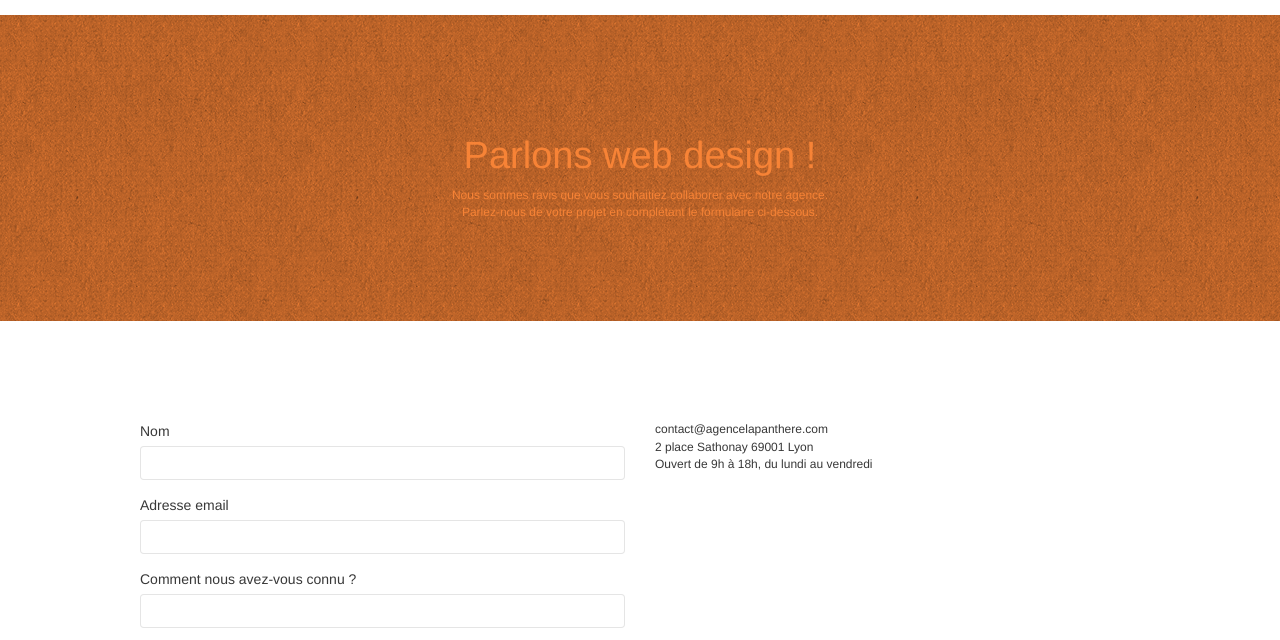
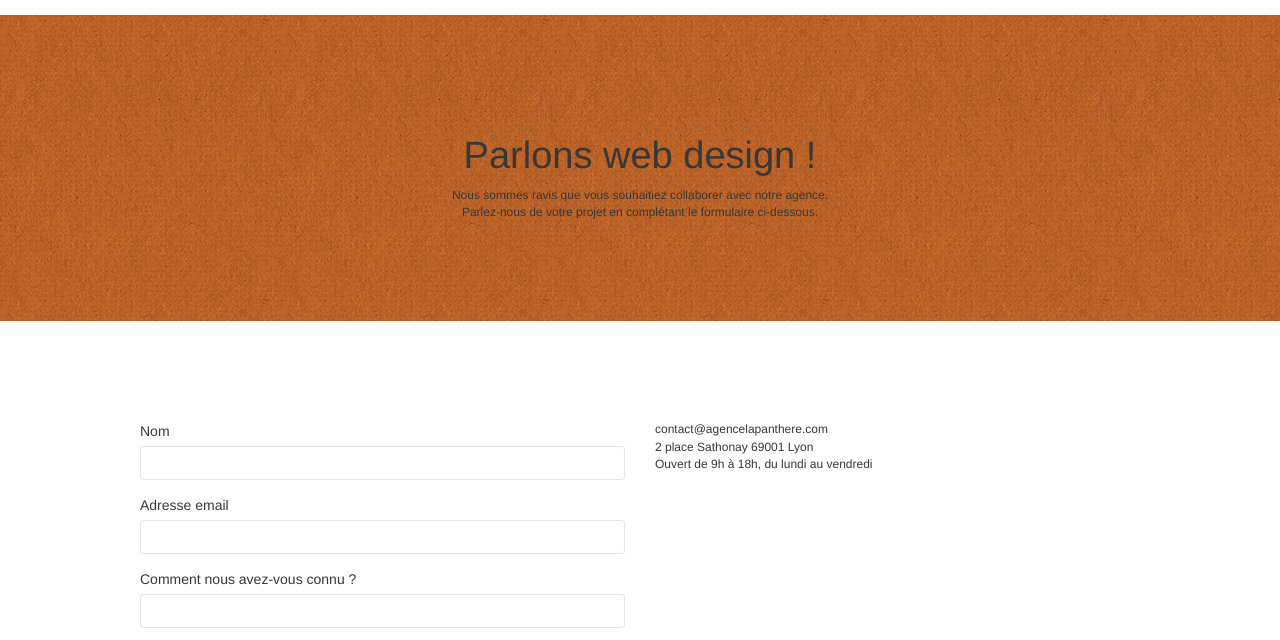
Before and after one commit to 0-Lili-0/Projet-4, a plain HTML site: page page2.html in a window 1280 px wide. Shown: the part 77-717 px from the top of the page. Drawn offline with nearby package versions, Linux system fonts and the light colour scheme; files that its build step writes are made by us from their sources; a script that the page names is missing.

Commit message:
modification ratio page 2

```diff
--- a/page2.html
+++ b/page2.html
@@ -62,10 +62,10 @@
 	<div class="container bloc-lg">
 		<div class="row">
 			<div class="col-sm-12">
-				<h1 class="text-center hero-bloc-text tc-white">
+				<h1 id="titlepg2" class="text-center hero-bloc-text tc-white">
 					Parlons web design !
 				</h1>
-				<p class="text-center mg-lg tc-white tight-width-whitespace">
+				<p id="ppg2" class="text-center mg-lg tc-white tight-width-whitespace">
 					Nous sommes ravis que vous souhaitiez collaborer avec notre agence.<br>
 					Parlez-nous de votre projet en complétant le formulaire ci-dessous.
 				</p>
--- a/style.css
+++ b/style.css
@@ -93,6 +93,7 @@ a:hover {
 .texture-paper::before {
     background: url("img/imgWebP/texture-paper.webp");
     background-size: 280px 280px;
+    z-index: -100;
 }
 
 .b-parallax {
@@ -367,7 +368,12 @@ a:hover {
 #bloc-8 .col-sm-4 {
     color: black;
 }
-
+#titlepg2 {
+    color: #383838!important;
+}
+#ppg2 {
+    color: #383838!important;
+}
 @media (min-width: 768px) {
     .site-navigation {
         position: absolute;
@@ -827,6 +833,7 @@ h4 {
 
 .bg-dots-bg {
     background-image: url("img/imgWebP/dots-bg.webp");
+    z-index: -100;
 }
 
 .bg-lines-h2-bg {
```
